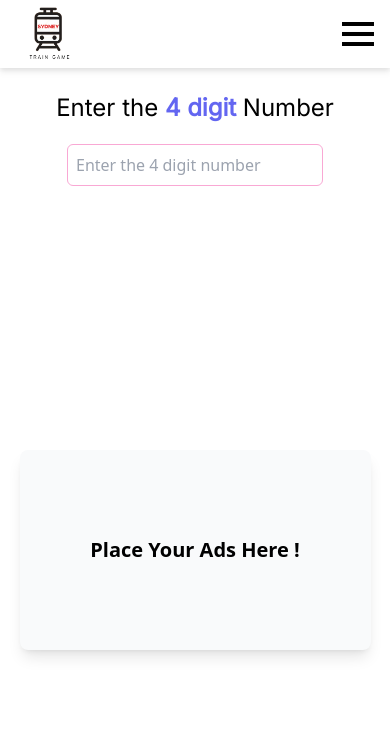
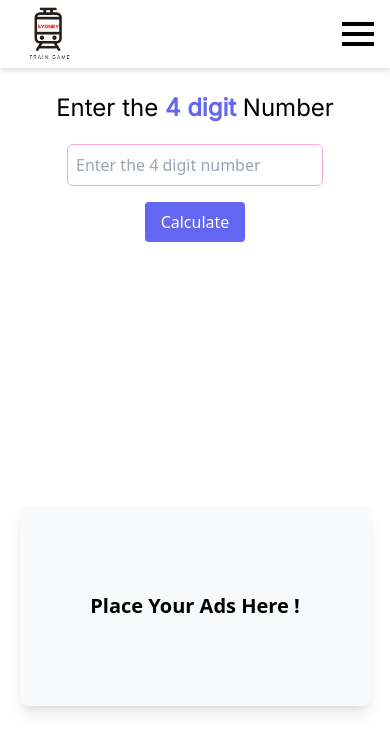
Before and after one commit to Nirajey-git/Sydney-Train-Game, a React (Vite) app: page /calculate in a window 390 px wide. Shown: the top 752 px of the page. Built offline with nearby package versions, Linux system fonts and the light colour scheme.

Commit message:
button added for mobile view

```diff
--- a/src/components/Calculate.jsx
+++ b/src/components/Calculate.jsx
@@ -79,6 +79,10 @@ const Calculate = () => {
             <input type="text" value={input} onChange={(e) => setInput(e.target.value.replace(/\D/g, '').slice(0, 4))}
         onKeyDown={handleKeyPress} placeholder="Enter the 4 digit number" className='border p-2 mt-5 border-pink-300 rounded-md w-64 flex justify-center items-center' />
 
+        <div>
+            <button onClick={() => setResult(findExpressionTo10(input))} className='mt-4 bg-indigo-500 text-white px-4 py-2 rounded hover:bg-indigo-600 transition lg:hidden'>Calculate</button>
+        </div>
+
         <div className="mt-6 text-xl h-[200px] font-mono">
             {result}
 
--- a/src/components/Navbar.jsx
+++ b/src/components/Navbar.jsx
@@ -10,7 +10,7 @@ const Navbar = () =>{
 
     return (
     <div className="w-full bg-stone-200">
-        <header className="flex justify-between items-center  text-black py-1 px-2 md:px-28 bg-white drop-shadow-md">
+        <header className="flex  justify-between items-center  text-black py-1 px-2 md:px-28 bg-white drop-shadow-md">
         <NavLink to="/home">
             <img src={logo} alt="Sydney-Train-Logo" className='w-[80px] hover:scale-56 transition-all'/>
         </NavLink>
```
